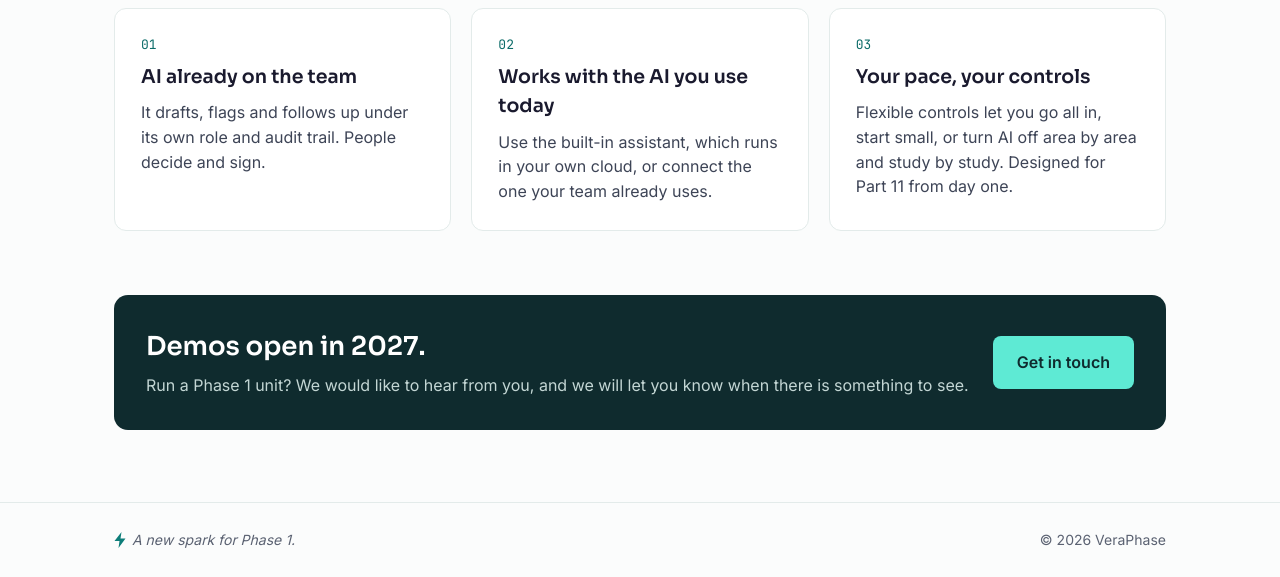
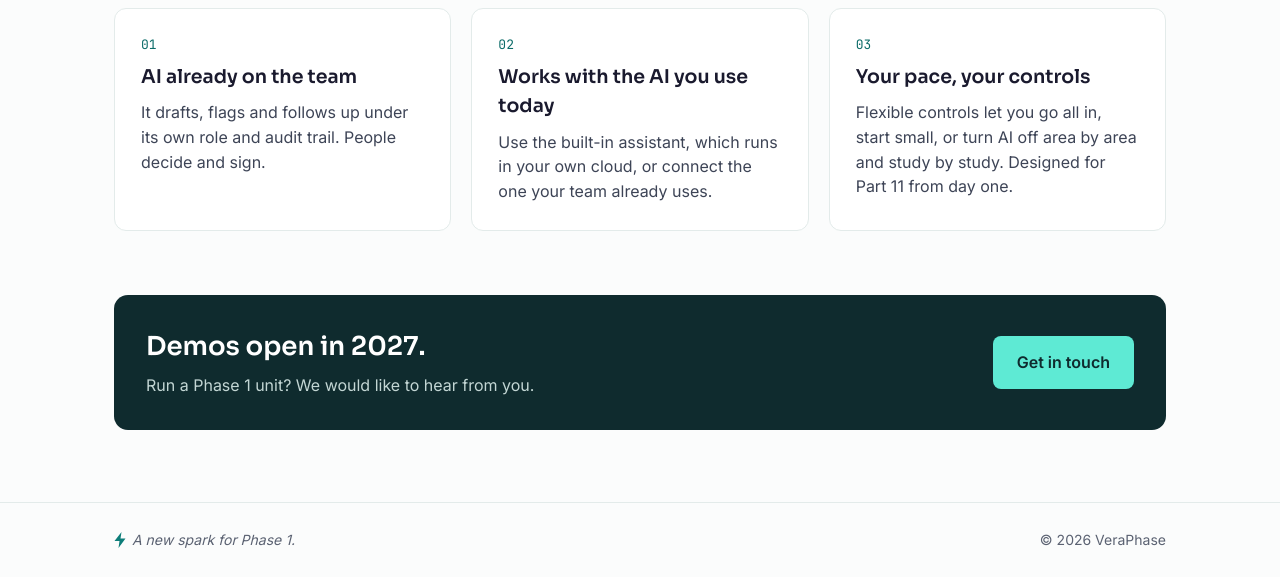
Before and after one commit to VeraPhase/veraphase-website, a plain HTML site: page index.html in a window 1280 px wide. Shown: the part 582-1159 px from the top of the page. Drawn offline with Linux system fonts and the light colour scheme.

Commit message:
Simplify contact line

```diff
--- a/index.html
+++ b/index.html
@@ -93,7 +93,7 @@ footer .wrap{display:flex;flex-wrap:wrap;gap:10px 32px;justify-content:space-bet
   <section class="cta" id="contact">
     <div>
       <h2>Demos open in 2027.</h2>
-      <p>Run a Phase 1 unit? We would like to hear from you, and we will let you know when there is something to see.</p>
+      <p>Run a Phase 1 unit? We would like to hear from you.</p>
     </div>
     <a class="btn" href="mailto:contact@veraphase.com?subject=VeraPhase">Get in touch</a>
   </section>
```
